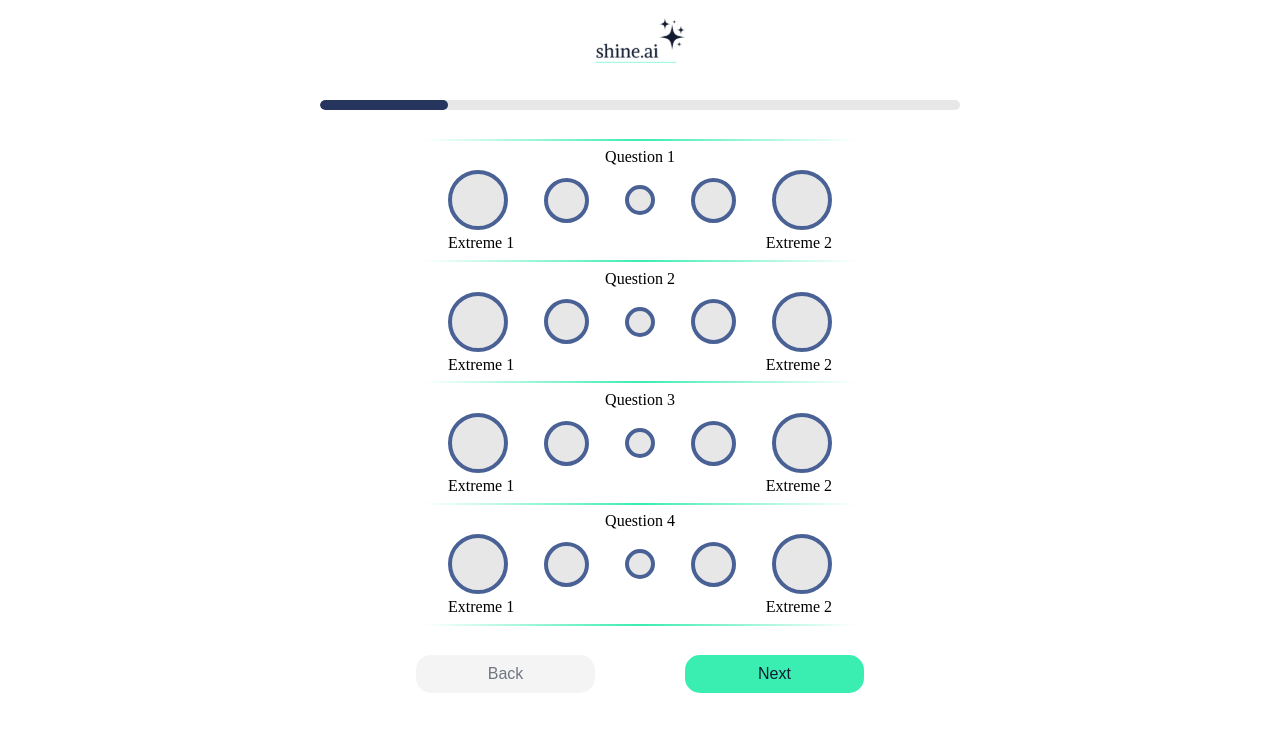
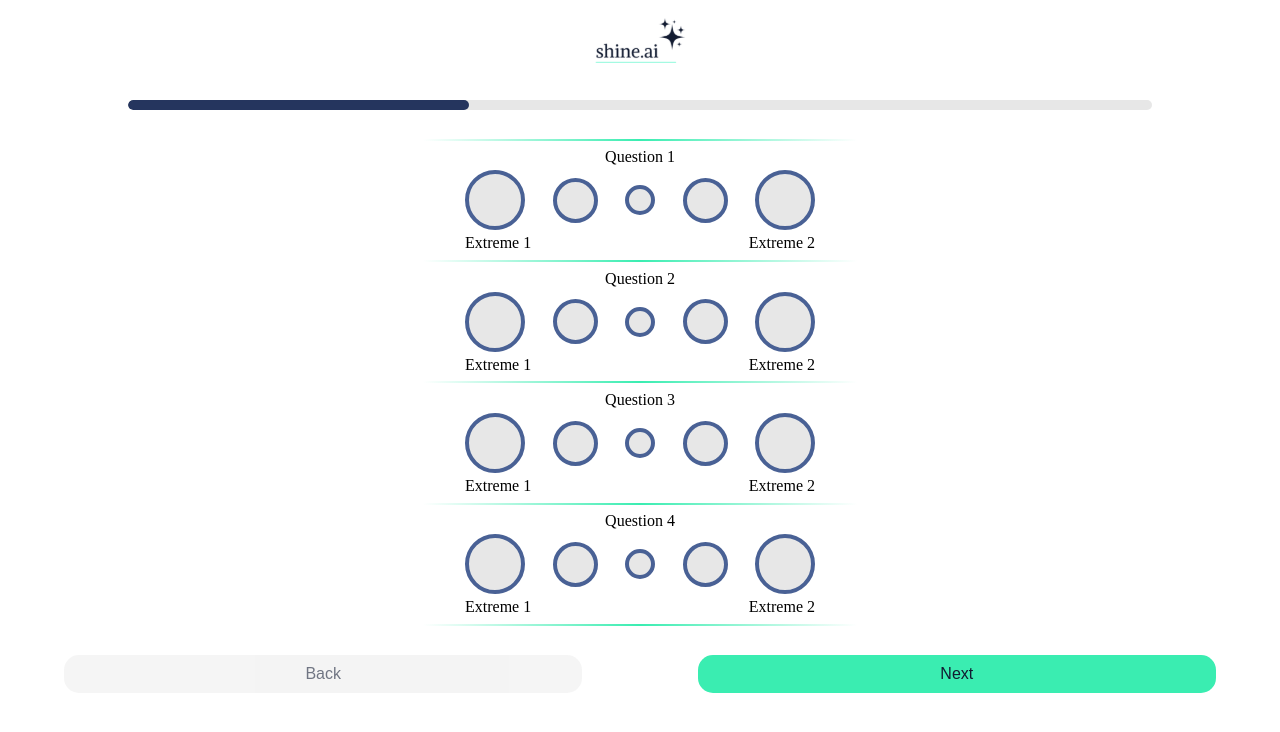
Before and after one commit to BU-Spark/se-shine-ai, a Next.js app: page /assessment in a window 1280 px wide. Shown: the top 732 px of the page. Built offline with nearby package versions, Linux system fonts and the light colour scheme; no server answers.

Commit message:
give components more flexible scaling for different screen sizes

```diff
--- a/src/app/assessment/page.tsx
+++ b/src/app/assessment/page.tsx
@@ -2,10 +2,17 @@
 
 import Assessment from "@/components/assessment/Assessment";
 import AssessmentNavBar from "@/components/assessment/AssessmentNavBar";
+import { doc, getDoc, getFirestore } from "firebase/firestore";
+import app from '@/firebase/firebaseConfig';
 
 export default function AssessmentPage() {
 
-    const allQuestions = Array.from({ length: 20 },
+    const db = getFirestore(app);
+    const fetchUser = async () => {
+        const email = await getDoc(doc(db, 'user-data', 'bown@bu.edu'));
+    };
+
+    const allQuestions = Array.from({ length: 10 },
         (v, i) => ({
             number: i + 1,
             text: `Question ${i + 1}`,
--- a/src/components/assessment/Assessment.css
+++ b/src/components/assessment/Assessment.css
@@ -3,7 +3,7 @@
 }
 
 .progress-bar {
-    width: 50vw;
+    width: 80vw;
     height: 10px;
     border-radius: 10px;
     background-color: #e7e7e7;
@@ -22,12 +22,12 @@
     display: flex;
     justify-content: space-between;
     margin-top: 20px;
-    width: 35vw;
+    width: 90vw;
     margin: auto;
 }
 
 .assessment-nav-buttons button {
-    padding: 10px 20px;
+    padding: 10px 0;
     border: none;
     border-radius: 15px;
     font-size: 16px;
@@ -35,7 +35,8 @@
     transition: background-color 0.3s ease;
     background-color: #3AEDB1;
     color: #121B31;
-    width: 40%;
+    width: 45%;
+    text-align: center;
 }
 
 .assessment-nav-buttons button:disabled {
--- a/src/components/assessment/AssessmentQuestion.css
+++ b/src/components/assessment/AssessmentQuestion.css
@@ -18,7 +18,8 @@
     justify-content: space-between;
     align-items: center;
     gap: 10px;
-    width: 30vw; /**/
+    width: 85vw;
+    max-width: 350px;
 }
 
 .assessment-answer-button {
```
